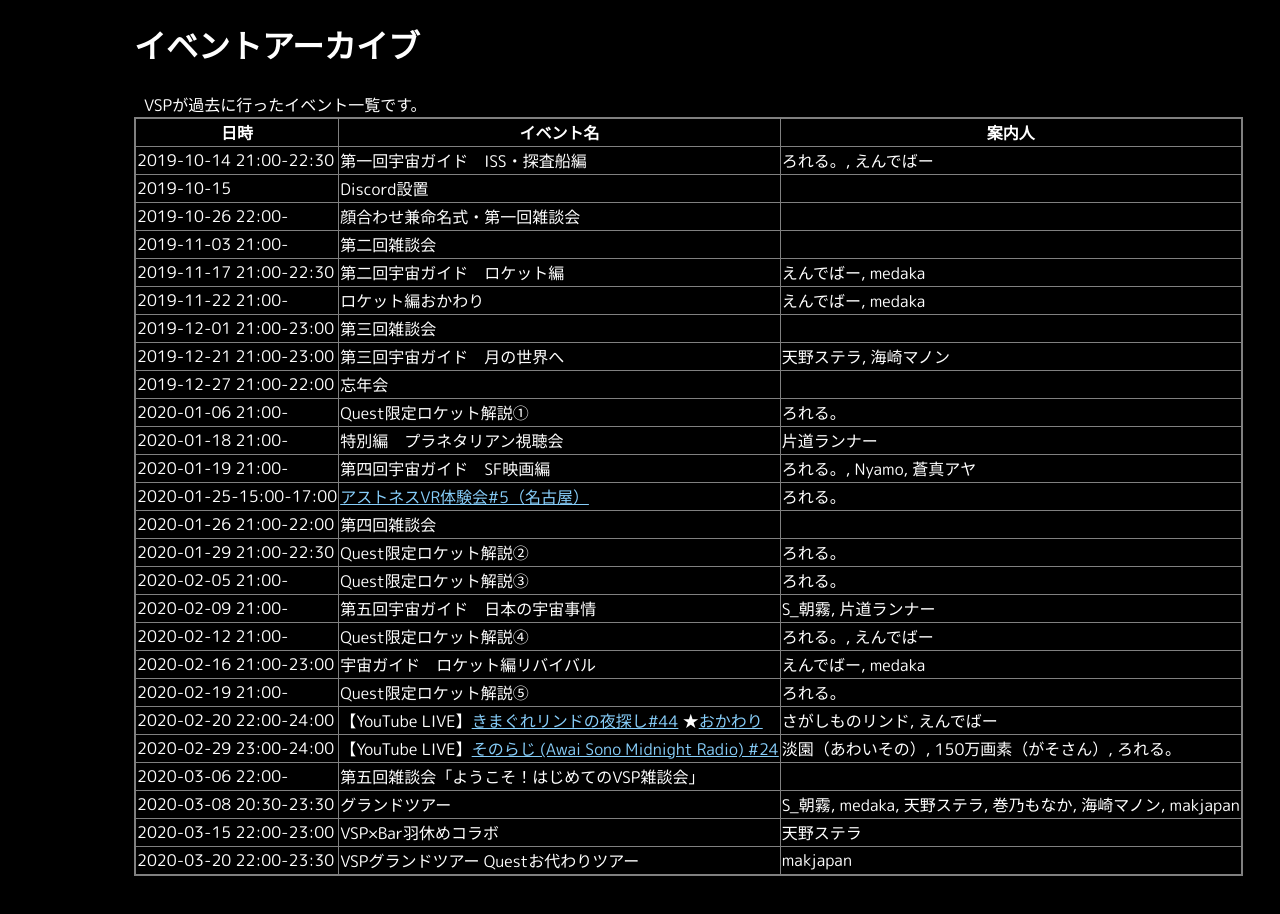
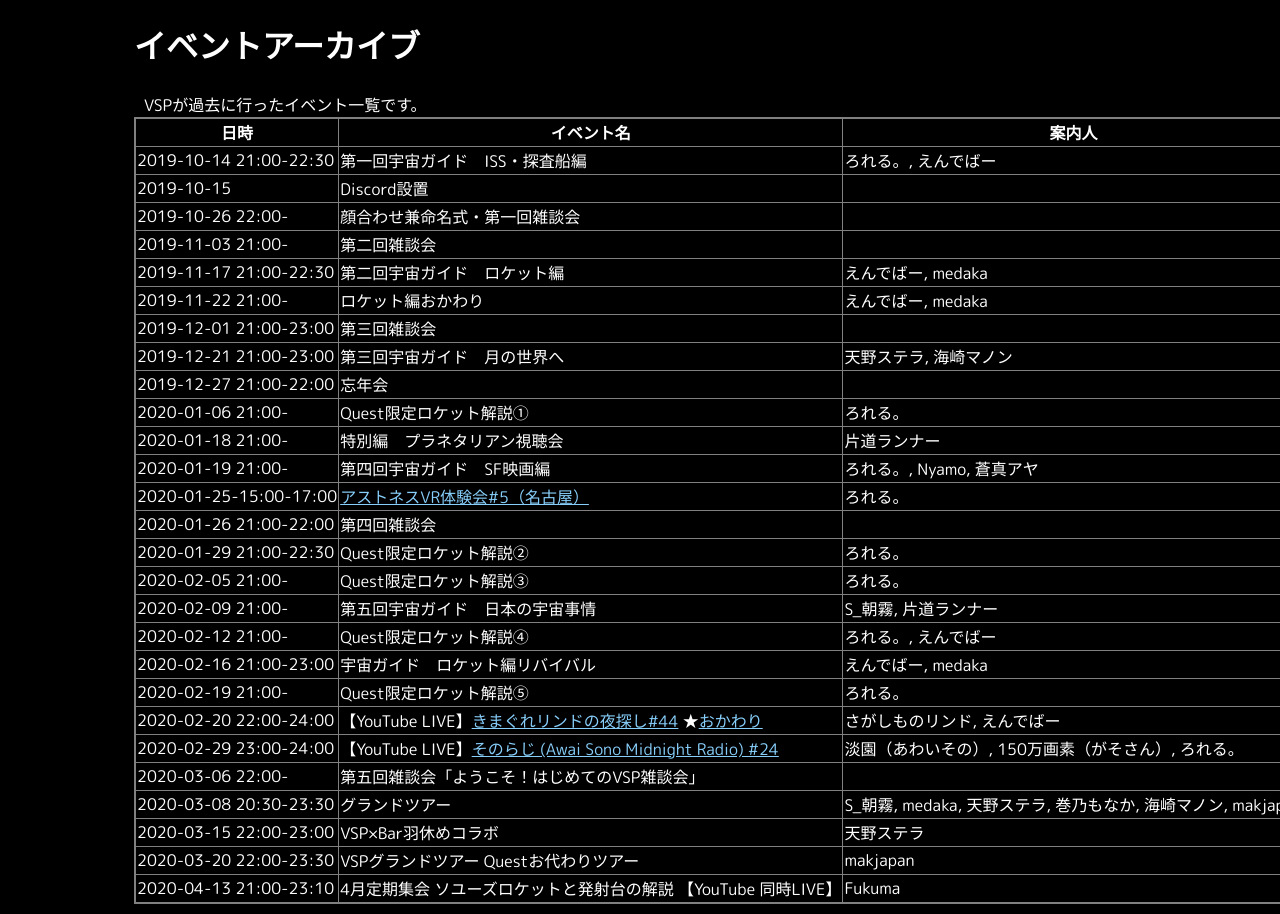
Before and after one commit to VirtualSpaceProgram/VirtualSpaceProgram.github.io, a Jekyll site: the page built from docs/event_archive.md, in a window 1280 px wide. Built offline with Jekyll 4.4.1, drawn with Linux system fonts in a browser that asks for light colours; our own code applies the rules of GitHub Pages for plain Markdown files.

Commit message:
Update: event page

```diff
--- a/docs/event_archive.md
+++ b/docs/event_archive.md
@@ -29,3 +29,4 @@ VSPが過去に行ったイベント一覧です。
 | 2020-03-08 20:30-23:30 | グランドツアー | S_朝霧, medaka, 天野ステラ, 巻乃もなか, 海崎マノン, makjapan |
 | 2020-03-15 22:00-23:00 | VSP×Bar羽休めコラボ | 天野ステラ |
 | 2020-03-20 22:00-23:30 | VSPグランドツアー Questお代わりツアー | makjapan |
+| 2020-04-13 21:00-23:10 | 4月定期集会 ソユーズロケットと発射台の解説 【YouTube 同時LIVE】 | Fukuma |
```
